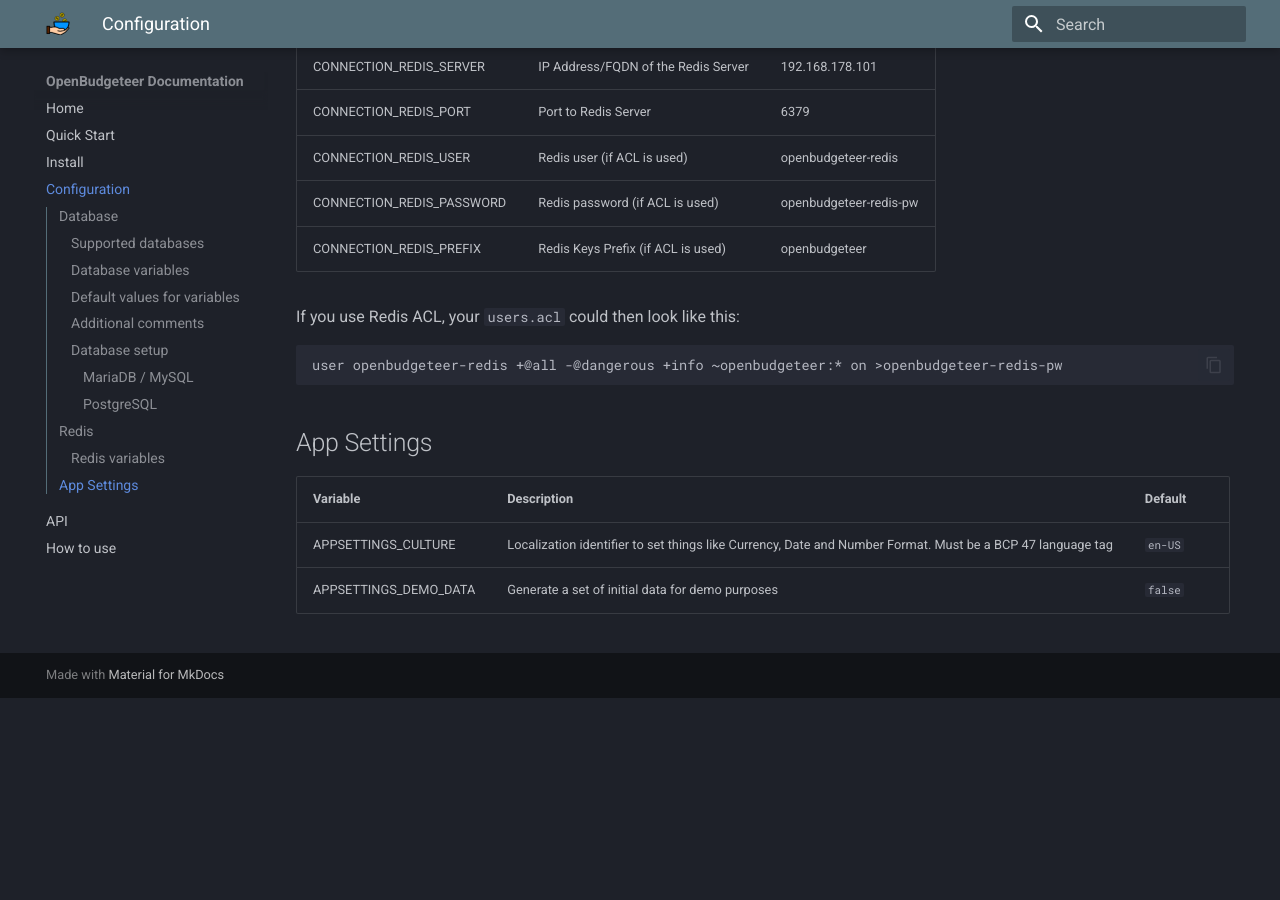
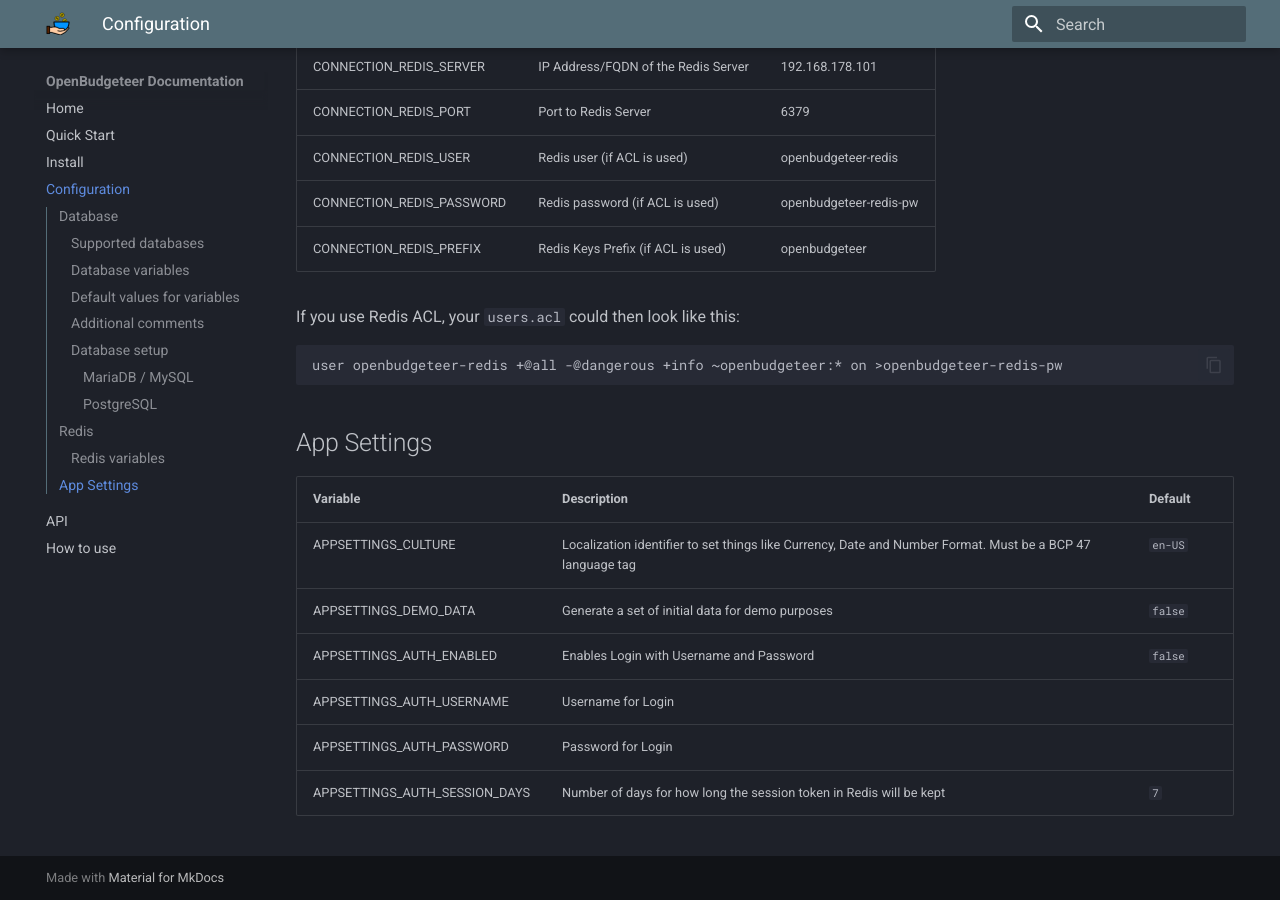
Before and after one commit to TheAxelander/theaxelander.github.io, an MkDocs documentation site: the page built from docs/config.md, in a window 1280 px wide and 900 px high, scrolled down 2847 px. Built offline with MkDocs 1.6.1 and Material for MkDocs 9.7.7, drawn with Linux system fonts in a browser that asks for light colours; the version menu is left out; before the commit the page ends 3545 px from its top, so only the background shows below that.

Commit message:
Doc updates for v1.11

```diff
--- a/docs/config.md
+++ b/docs/config.md
@@ -99,3 +99,7 @@
 |----------|-------------|----------|
 | APPSETTINGS_CULTURE | Localization identifier to set things like Currency, Date and Number Format. Must be a BCP 47 language tag | `en-US` |
 | APPSETTINGS_DEMO_DATA | Generate a set of initial data for demo purposes | `false` |
+| APPSETTINGS_AUTH_ENABLED | Enables Login with Username and Password | `false` |
+| APPSETTINGS_AUTH_USERNAME | Username for Login | |
+| APPSETTINGS_AUTH_PASSWORD | Password for Login | |
+| APPSETTINGS_AUTH_SESSION_DAYS | Number of days for how long the session token in Redis will be kept | `7` |
```
